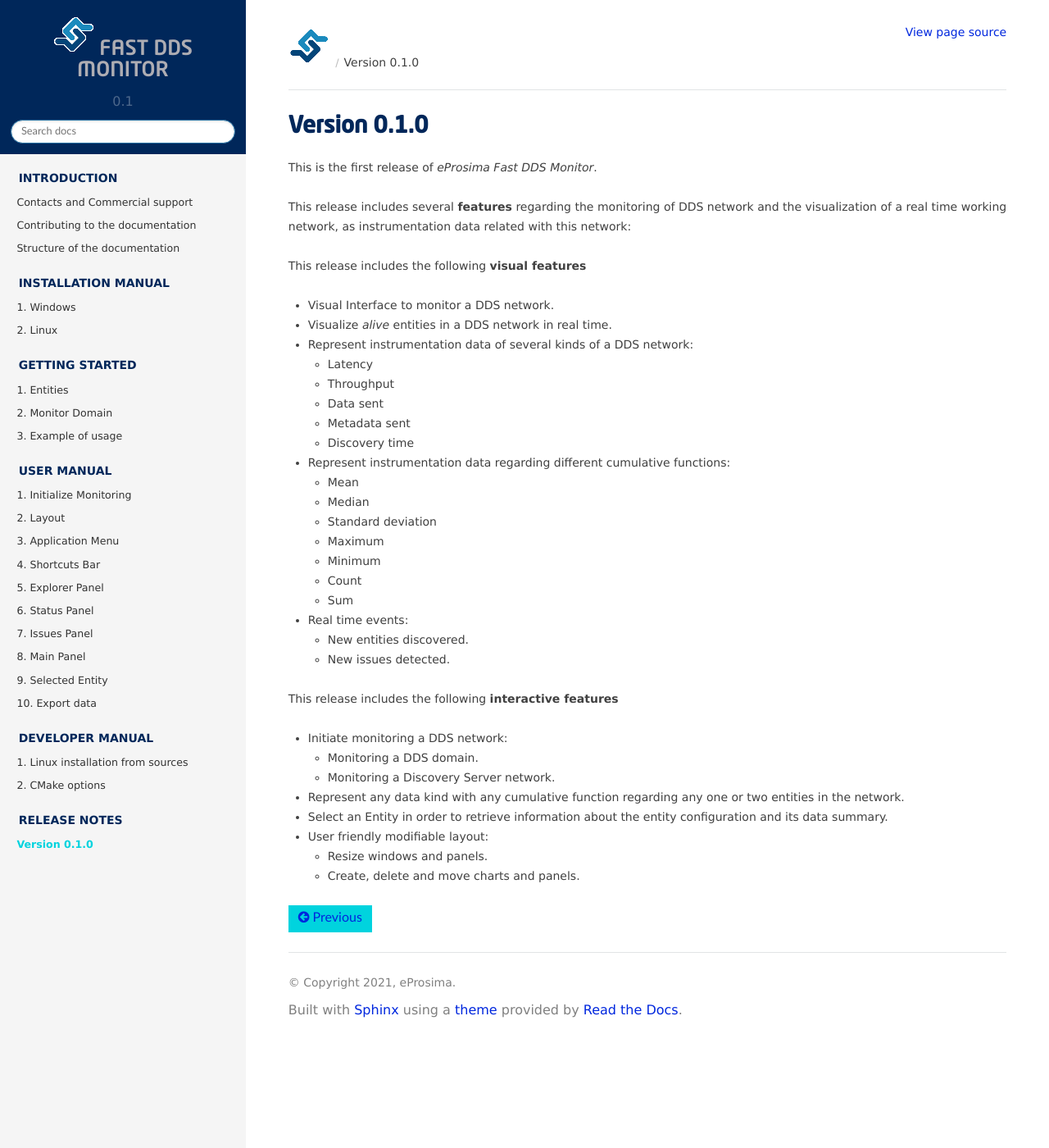
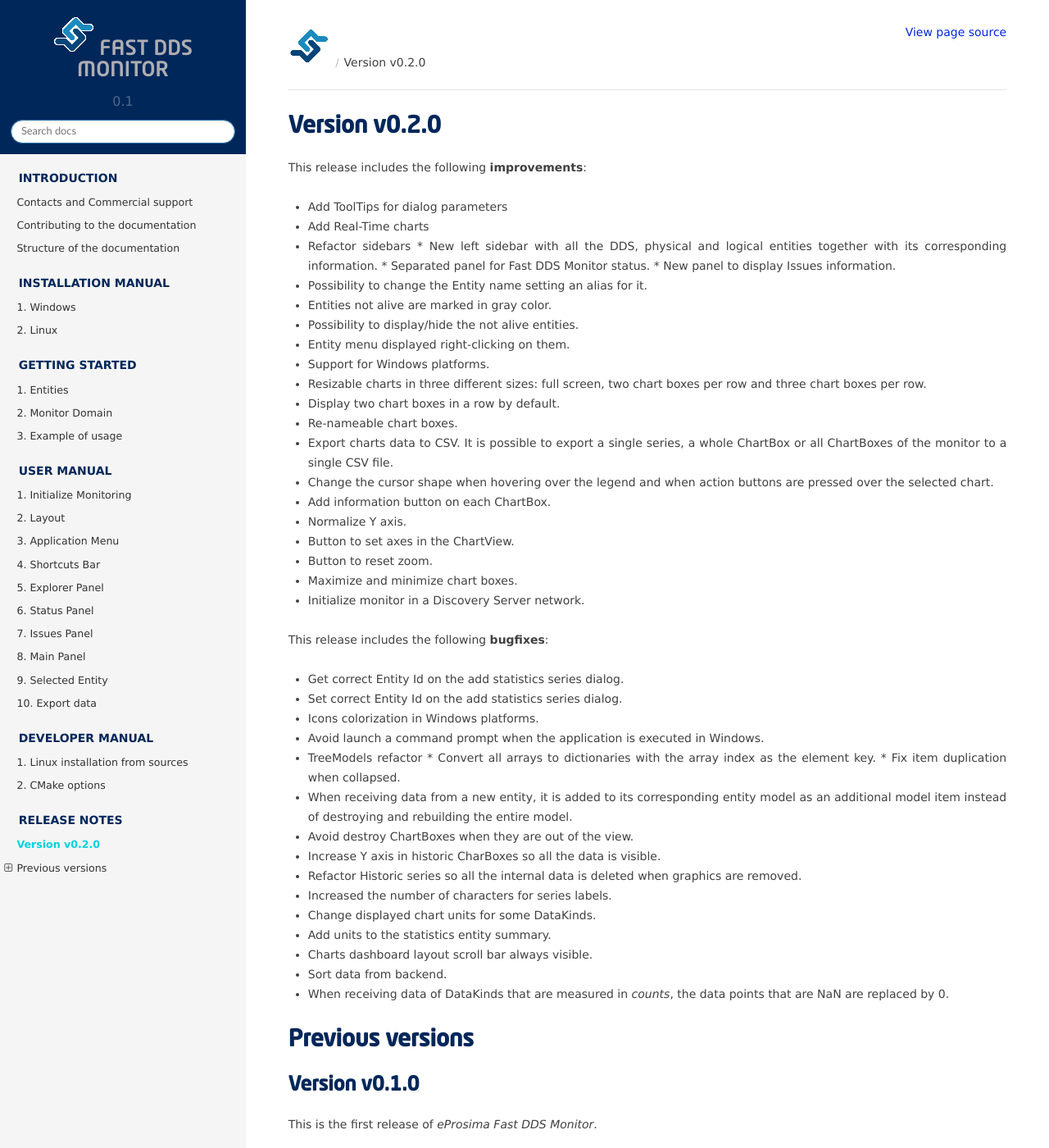
Before and after one commit to nguyenthang7215/DDS_Monitor, a Sphinx documentation site: the page built from docs/rst/notes/notes.rst, in a window 1280 px wide and 1400 px high. Shown: the whole window at 82% size. Built offline with Sphinx 7.4.7 and the Read the Docs theme 2.0.0, drawn with Linux system fonts in a browser that asks for light colours.

Commit message:
v0.2.0 release notes (#90)
* v0.2.0 release notes

Signed-off-by: RaulSanchez <raul@eprosima.com>

* Updated notes

Signed-off-by: RaulSanchez <raul@eprosima.com>

* Units to statistics summary

Signed-off-by: RaulSanchez <raul@eprosima.com>

* Added last improvements

Signed-off-by: RaulSanchez <raul@eprosima.com>

* Applied suggested changes

Signed-off-by: RaulSanchez <raul@eprosima.com>

* Fullscreen and discovery server

Signed-off-by: RaulSanchez <raul@eprosima.com>

```diff
--- a/docs/rst/notes/notes.rst
+++ b/docs/rst/notes/notes.rst
@@ -1,53 +1,58 @@
 .. _release_notes:
 
-#############
-Version 0.1.0
-#############
+##############
+Version v0.2.0
+##############
 
-This is the first release of *eProsima Fast DDS Monitor*.
+This release includes the following **improvements**:
 
-This release includes several **features** regarding the monitoring of DDS network and the visualization
-of a real time working network, as instrumentation data related with this network:
+* Add ToolTips for dialog parameters
+* Add Real-Time charts
+* Refactor sidebars
+  * New left sidebar with all the DDS, physical and logical entities together with its corresponding information.
+  * Separated panel for Fast DDS Monitor status.
+  * New panel to display Issues information.
+* Possibility to change the Entity name setting an alias for it.
+* Entities not alive are marked in gray color.
+* Possibility to display/hide the not alive entities.
+* Entity menu displayed right-clicking on them.
+* Support for Windows platforms.
+* Resizable charts in three different sizes: full screen, two chart boxes per row and three chart boxes per row.
+* Display two chart boxes in a row by default.
+* Re-nameable chart boxes.
+* Export charts data to CSV. It is possible to export a single series, a whole ChartBox or all ChartBoxes of the
+  monitor to a single CSV file.
+* Change the cursor shape when hovering over the legend and when action buttons are pressed over the selected chart.
+* Add information button on each ChartBox.
+* Normalize Y axis.
+* Button to set axes in the ChartView.
+* Button to reset zoom.
+* Maximize and minimize chart boxes.
+* Initialize monitor in a Discovery Server network.
 
-This release includes the following **visual features**
+This release includes the following **bugfixes**:
 
-* Visual Interface to monitor a DDS network.
+* Get correct Entity Id on the add statistics series dialog.
+* Set correct Entity Id on the add statistics series dialog.
+* Icons colorization in Windows platforms.
+* Avoid launch a command prompt when the application is executed in Windows.
+* TreeModels refactor
+  * Convert all arrays to dictionaries with the array index as the element key.
+  * Fix item duplication when collapsed.
+* When receiving data from a new entity, it is added to its corresponding entity model as an additional model
+  item instead of destroying and rebuilding the entire model.
+* Avoid destroy ChartBoxes when they are out of the view.
+* Increase Y axis in historic CharBoxes so all the data is visible.
+* Refactor Historic series so all the internal data is deleted when graphics are removed.
+* Increased the number of characters for series labels.
+* Change displayed chart units for some DataKinds.
+* Add units to the statistics entity summary.
+* Charts dashboard layout scroll bar always visible.
+* Sort data from backend.
+* When receiving data of DataKinds that are measured in *counts*, the data points that are NaN are replaced by 0.
 
-* Visualize *alive* entities in a DDS network in real time.
+#################
+Previous versions
+#################
 
-* Represent instrumentation data of several kinds of a DDS network:
-
-  * Latency
-  * Throughput
-  * Data sent
-  * Metadata sent
-  * Discovery time
-
-* Represent instrumentation data regarding different cumulative functions:
-
-  * Mean
-  * Median
-  * Standard deviation
-  * Maximum
-  * Minimum
-  * Count
-  * Sum
-
-* Real time events:
-
-  * New entities discovered.
-  * New issues detected.
-
-This release includes the following **interactive features**
-
-* Initiate monitoring a DDS network:
-
-  * Monitoring a DDS domain.
-  * Monitoring a Discovery Server network.
-
-* Represent any data kind with any cumulative function regarding any one or two entities in the network.
-* Select an Entity in order to retrieve information about the entity configuration and its data summary.
-* User friendly modifiable layout:
-
-  * Resize windows and panels.
-  * Create, delete and move charts and panels.
+.. include:: previous_versions/v0.1.0.rst
--- /dev/null
+++ b/docs/rst/notes/previous_versions/v0.1.0.rst
@@ -0,0 +1,50 @@
+Version v0.1.0
+==============
+
+This is the first release of *eProsima Fast DDS Monitor*.
+
+This release includes several **features** regarding the monitoring of DDS network and the visualization
+of a real time working network, as instrumentation data related with this network:
+
+This release includes the following **visual features**
+
+* Visual Interface to monitor a DDS network.
+
+* Visualize *alive* entities in a DDS network in real time.
+
+* Represent instrumentation data of several kinds of a DDS network:
+
+  * Latency
+  * Throughput
+  * Data sent
+  * Metadata sent
+  * Discovery time
+
+* Represent instrumentation data regarding different cumulative functions:
+
+  * Mean
+  * Median
+  * Standard deviation
+  * Maximum
+  * Minimum
+  * Count
+  * Sum
+
+* Real time events:
+
+  * New entities discovered.
+  * New issues detected.
+
+This release includes the following **interactive features**
+
+* Initiate monitoring a DDS network:
+
+  * Monitoring a DDS domain.
+  * Monitoring a Discovery Server network.
+
+* Represent any data kind with any cumulative function regarding any one or two entities in the network.
+* Select an Entity in order to retrieve information about the entity configuration and its data summary.
+* User friendly modifiable layout:
+
+  * Resize windows and panels.
+  * Create, delete and move charts and panels.
--- a/docs/rst/spelling_wordlist.txt
+++ b/docs/rst/spelling_wordlist.txt
@@ -15,8 +15,10 @@
 gtest
 localhost
 multicast
+NaN
 Qos
 QoS
+resizable
 subpanel
 subpanels
 Todo
```
